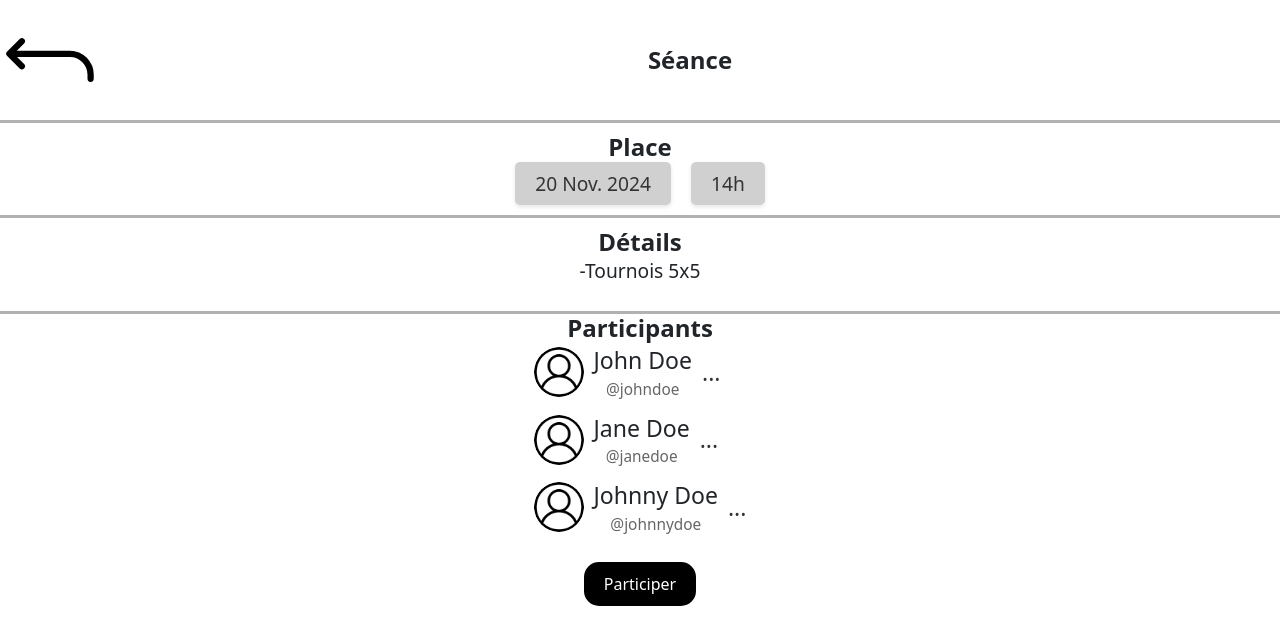
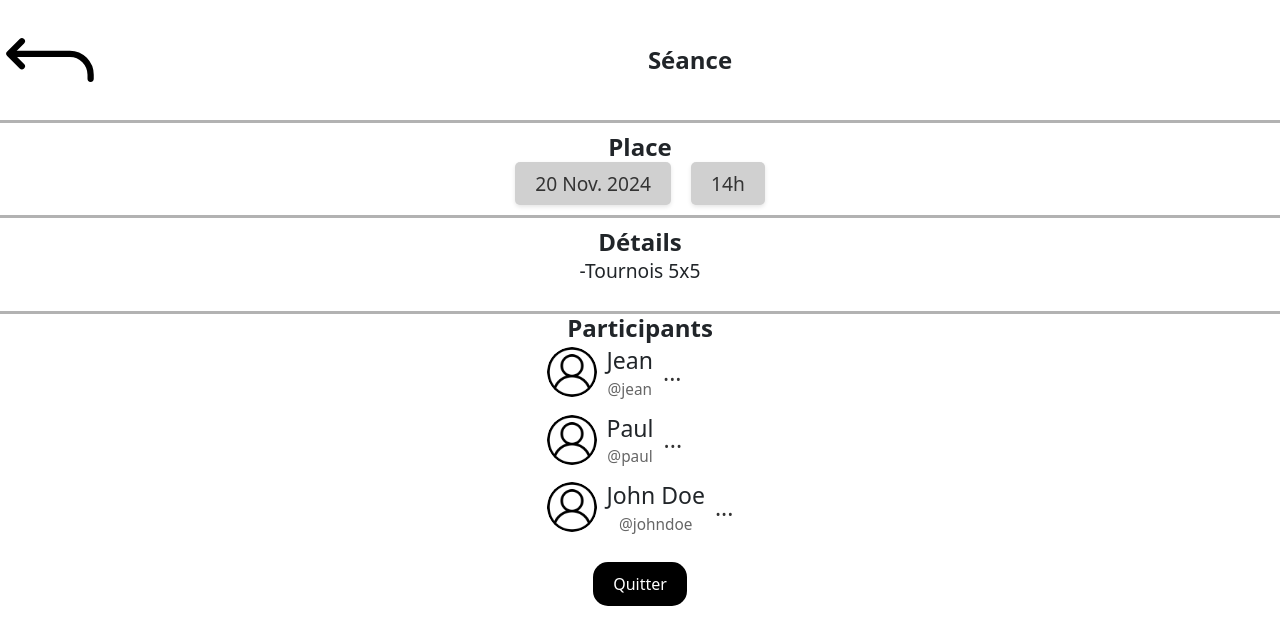
Before and after one commit to chams14/ihm, a plain HTML site: page index.html in a window 1280 px wide. Both pictures are taken after a click on the button "Participer". Drawn offline with nearby package versions, Linux system fonts and the light colour scheme.

Commit message:
[add] MVC

```diff
--- a/css/styles.css
+++ b/css/styles.css
@@ -146,6 +146,12 @@ p, span, li, button {
   background-color: #333; /* Slightly lighter black on hover */
 }
 
+.participe-button:disabled {
+  background-color: grey; /* Change to your desired color */
+  cursor: not-allowed; /* Optional: change the cursor to indicate the button is disabled */
+  opacity: 0.5; /* Optional: make the button look disabled */
+}
+
 .dots {
   cursor: pointer; /* Pointer cursor on hover */
   margin-left: 10px; /* Space between name and dots */
--- a/js/controler.js
+++ b/js/controler.js
@@ -1,57 +1,68 @@
-class updateTxt extends Observer {
-
+class updateButton extends Observer {
     constructor(view) {
         super();
         this.view = view;
     }
-    update(observable, object){
-        this.view.inputButton.value = observable.counter;
-    }
-}
-
-class updateDisable extends Observer {
-    constructor(view, model) {
-        super();
-        this.view = view;
-        model.addObservers(this);
-    }
 
     update(observable, object) {
-        if (observable.counter == 0) {
-            this.view.decrementButton.disabled = true;
-        }else if(observable.counter == 10){
-            this.view.incrementButton.disabled = true;
-        }
-        else {
-            this.view.decrementButton.disabled = false;
-            this.view.incrementButton.disabled = false;
+        if(this.view.participeButton.textContent == 'Quitter'){
+            this.view.participeButton.textContent = 'Participer';
+        }else {
+            this.view.participeButton.textContent = 'Quitter';
         }
     }
 }
 
+class udpateParticipants extends Observer {
+    constructor(view) {
+        super();
+        this.view = view;
+    }
+    update(observable, object) {
+        if(this.view.participantsData != observable.user){
+            this.view.participantsData = observable.user;
+            console.log('udpateParticipants', this.view.participantsData);
+            this.view.displayParticipants();
+        }
+        if(this.view.participeButton.textContent == 'Quitter') {
+            this.view.participantsData = [];
+            this.view.displayParticipants();
+        }
+    }
+}
+
+class updateDate extends Observer {
+    constructor(view) {
+        super();
+        this.view = view;
+    }
+
+    update(observable, object) {
+        console.log('updateDate', observable.date);
+        this.view.date.textContent = observable.date;
+        this.view.heure.textContent = observable.heure;
+        this.view.detailsText.textContent = observable.detail;
+    }
+}
+
 class Controler {
+    constructor(model) {
+        this.model = model;
+        this.view = new View();
 
-  constructor(model){
+        //update
+        this.model.addObservers(new updateButton(this.view,this.model));
+        this.model.addObservers(new udpateParticipants(this.view,this.model));
+        this.model.addObservers(new updateDate(this.view,this.model));
 
-      this.view = new View();
-      this.model = model;
+        //action
+        this.view.participeButton.addEventListener('click', () => this.participer());
+    }
 
-      // update
-      this.model.addObservers(new updateTxt(this.view));
-      this.model.addObservers(new updateDisable(this.view, this.model));
-
-      // action
-      this.view.incrementButton.addEventListener('click', ()=> this.increment());
-      this.view.decrementButton.addEventListener('click', () => this.decremente());
-
-
-  }
-
-  increment(){
-      this.model.incrementer();
-  }
-
-  decremente(){
-      this.model.decrementer();
-  }
+    participer() {
+        const user = [
+            { name: 'John Doe', username: '@johndoe' },
+        ];
+        this.model.setParticipants(user, '14h', '20 Nov. 2024', '-Tournois 5x5');
+    }
 }
--- a/js/model.js
+++ b/js/model.js
@@ -1,26 +1,22 @@
-
-
-// implementation class
-
 class Model extends Observable {
-
     constructor() {
         super();
-        console.log('test');
-        this.counter = 0;
+        this.user = [];
+        this.heure = '';
+        this.date = '';
+        this.detail = '';
     }
 
-    incrementer() {
-        this.counter++;
+    setParticipants(user,heure,date,detail) {
+        this.user[0] = user[0];
+        console.log('Model setParticipants', this.user);
+        this.heure = heure;
+        this.date = date;
+        this.detail = detail;
         this.setChanged();
+        console.log('state', this.state);
         this.notifyObservers();
+
     }
 
-    decrementer() {
-        if(this.counter>0){
-            this.counter--;
-            this.setChanged()
-            this.notifyObservers();
-        }
-    }
 }
--- a/js/utils.js
+++ b/js/utils.js
@@ -13,9 +13,10 @@ class Observable {
 
   notifyObservers(object = null){
 
-    if(this.state == true){
+    if(this.state){
       for(let i = 0; i < this.observers.length; i++) {
         this.observers[i].update(this, object);
+        console.log('notifyObservers i:', i, 'length:', this.observers.length);
       }
     }
 
--- a/js/view.js
+++ b/js/view.js
@@ -27,12 +27,12 @@ class View {
     this.dateHeureContainer.classList.add('date-container'); // Add class for styling
 
     this.date = document.createElement('h2');
-    this.date.textContent = '20 Nov. 2024';
+    this.date.textContent = '';
     this.date.classList.add('date'); // Add class for styling
     this.dateHeureContainer.appendChild(this.date);
 
     this.heure = document.createElement('h2');
-    this.heure.textContent = '14h';
+    this.heure.textContent = '';
     this.heure.classList.add('heure'); // Add class for styling
     this.dateHeureContainer.appendChild(this.heure);
 
@@ -47,7 +47,7 @@ class View {
     this.details.appendChild(this.detailsTitle);
 
     this.detailsText = document.createElement('p');
-    this.detailsText.textContent = '-Tournois 5x5';
+    this.detailsText.textContent = '';
     this.details.appendChild(this.detailsText);
 
     this.participants = document.createElement('div');
@@ -58,16 +58,43 @@ class View {
     this.participantsTitle.classList.add('centered-title'); // Add class for styling
     this.participants.appendChild(this.participantsTitle);
 
-    let participantsList = document.createElement('ul');
-    participantsList.classList.add('participants-list'); // Add class for styling
+    this.participantsList = document.createElement('ul');
+    this.participantsList.classList.add('participants-list'); // Add class for styling
 
-    const participants = [
-      { name: 'John Doe', username: '@johndoe' },
-      { name: 'Jane Doe', username: '@janedoe' },
-      { name: 'Johnny Doe', username: '@johnnydoe' }
+    this.participantsData = [{
+        name: 'Jean',
+        username: '@jean',
+        }, {
+        name: 'Paul',
+        username: '@paul',
+        },
     ];
 
-    participants.forEach((participant, index) => {
+    this.displayParticipants();
+
+
+    this.participants.appendChild(this.participantsList);
+
+    this.participeButton = document.createElement('button');
+    this.participeButton.textContent = 'Participer';
+    this.participeButton.classList.add('participe-button'); // Add class for styling
+    this.participants.appendChild(this.participeButton);
+
+    let nodeParticipants = document.querySelector('#participants');
+    nodeParticipants.appendChild(this.participants);
+
+    let nodeDetails = document.querySelector('#details');
+    nodeDetails.appendChild(this.details);
+
+    let nodeUnderTop = document.querySelector('#under-top');
+    nodeUnderTop.appendChild(this.underTop);
+
+    let nodeTop = document.querySelector('#top');
+    nodeTop.appendChild(this.top);
+  }
+
+  displayParticipants(){
+    this.participantsData.forEach((participant, index) => {
       let listItem = document.createElement('li');
       listItem.classList.add('participant-item'); // Add class for styling
 
@@ -97,26 +124,7 @@ class View {
       listItem.appendChild(img);
       listItem.appendChild(nameContainer); // Append the name container
       listItem.appendChild(dots); // Append the dots to the participant item
-      participantsList.appendChild(listItem);
+      this.participantsList.appendChild(listItem);
     });
-
-    this.participants.appendChild(participantsList);
-
-    this.participeButton = document.createElement('button');
-    this.participeButton.textContent = 'Participer';
-    this.participeButton.classList.add('participe-button'); // Add class for styling
-    this.participants.appendChild(this.participeButton);
-
-    let nodeParticipants = document.querySelector('#participants');
-    nodeParticipants.appendChild(this.participants);
-
-    let nodeDetails = document.querySelector('#details');
-    nodeDetails.appendChild(this.details);
-
-    let nodeUnderTop = document.querySelector('#under-top');
-    nodeUnderTop.appendChild(this.underTop);
-
-    let nodeTop = document.querySelector('#top');
-    nodeTop.appendChild(this.top);
   }
 }
```
